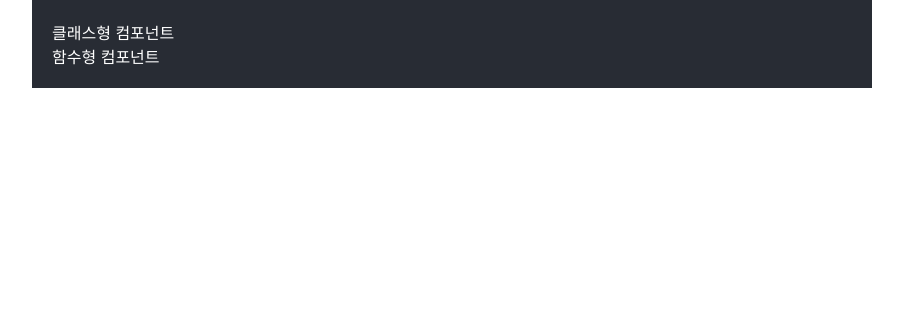
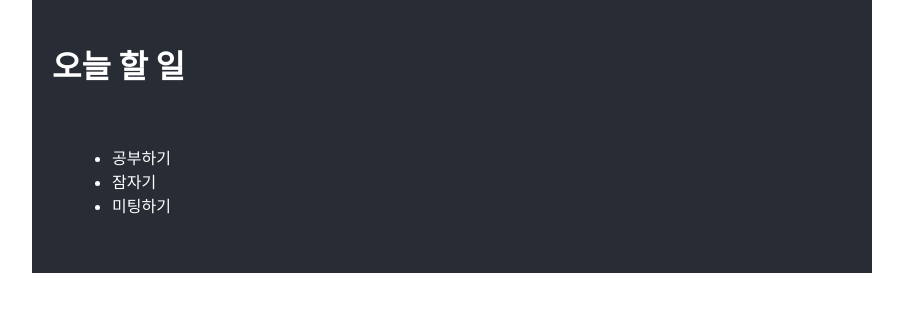
Before and after one commit to kimywann/react-test, a React (Create React App) app: page / in a window 1280 px wide. Shown: the top 312 px of the page, without its empty margins (188-1091 px from the left). Built offline with nearby package versions, Linux system fonts and the light colour scheme.

Commit message:
study(TodoList): 구조 분해 할당 예시 연습

```diff
--- a/src/App.tsx
+++ b/src/App.tsx
@@ -1,6 +1,5 @@
 import './App.css';
-import ClassCom from './ClassCom';
-import FuncCom from './FuncCom';
+import TodoList from './Todolist';
 
 
 function App() {
@@ -8,8 +7,7 @@
 
   return (
     <div className='container'>
-      <ClassCom></ClassCom>
-      <FuncCom></FuncCom>
+      <TodoList></TodoList>
     </div>
   );
 }
--- /dev/null
+++ b/src/Todolist.tsx
@@ -0,0 +1,26 @@
+import React, { useState } from "react";
+
+const TodoList : React.FC = () => {
+    const title : string = "오늘 할 일";
+
+    //구조 분해 할당
+    const [todos, setTodos] = useState<string[]>(['공부하기', '잠자기', '미팅하기']);
+
+    return (
+        <div>
+            <h1>{title}</h1>
+            <p></p>
+            <div className="container">
+                <div className="board">
+                <ul>
+                    <li>{todos[0]}</li>
+                    <li>{todos[1]}</li>
+                    <li>{todos[2]}</li>
+                </ul>
+                </div>
+            </div>
+        </div>
+    )
+}
+
+export default TodoList;
```
